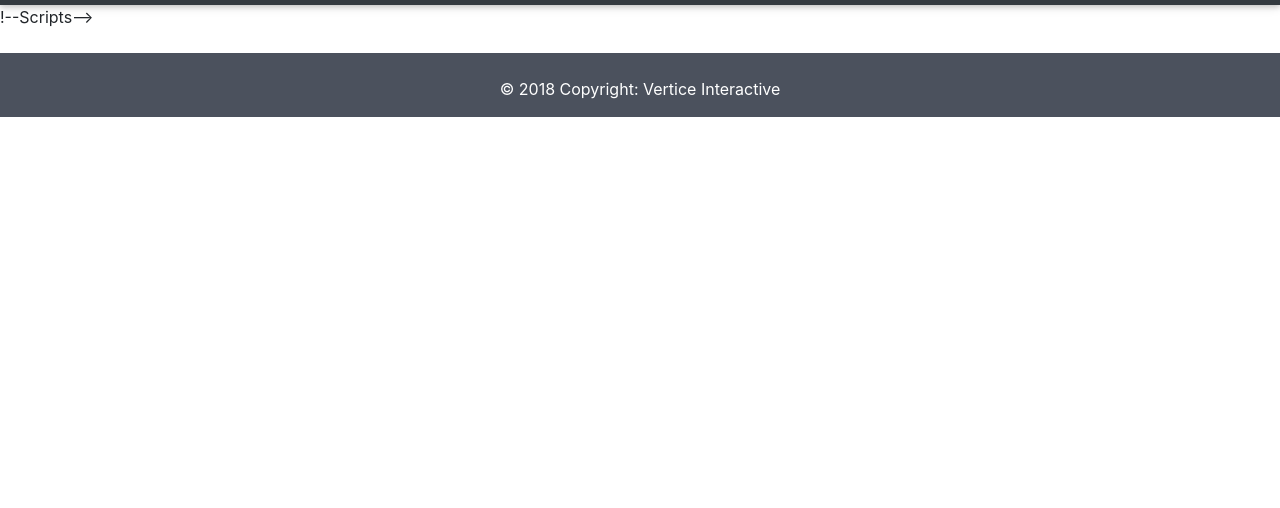
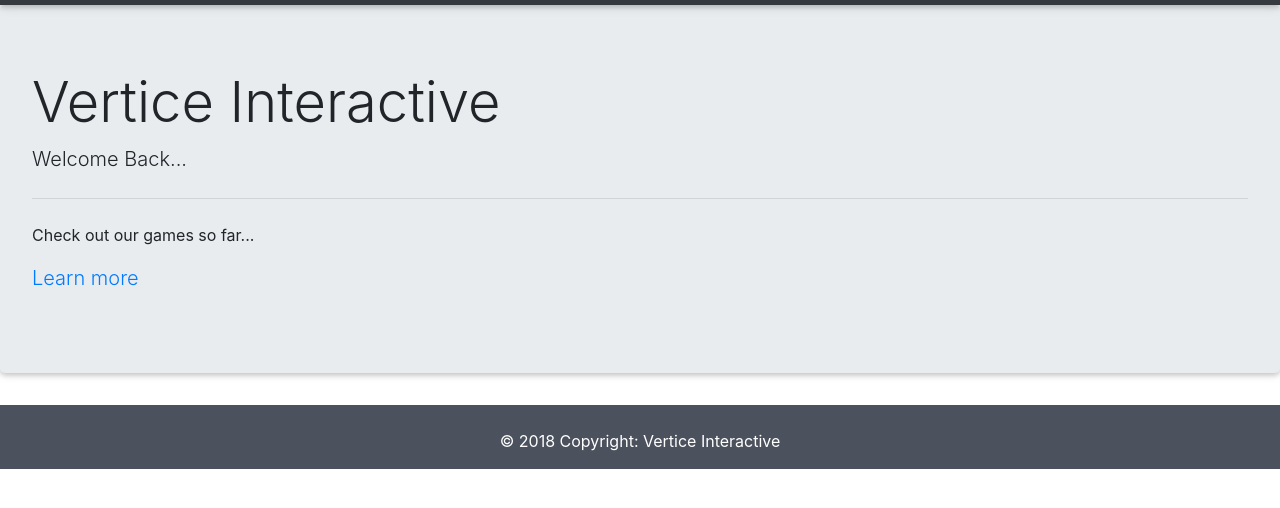
Before and after one commit to danielroberts108/visite, a plain HTML site: page index.html in a window 1280 px wide. Shown: the part 54-562 px from the top of the page. Drawn offline with nearby package versions, Linux system fonts and the light colour scheme.

Commit message:
Comments Corrections

```diff
--- a/index.html
+++ b/index.html
@@ -18,6 +18,7 @@
     <title>Home</title>
 </head>
 <body>
+
     <!--NavBar-->
     <nav class="navbar navbar-expand-lg navbar-dark bg-dark">
         <a class="navbar-brand" href="#"><img src="images/logo.png" alt="logo" height="32" width="32"></a>
@@ -49,11 +50,23 @@
     </nav>
     <!--/NavBar-->
 
+    <!--Title-->
+    <div class="jumbotron">
+        <h1 class="display-4">Vertice Interactive</h1>
+        <p class="lead">Welcome Back...</p>
+        <hr class="my-4">
+        <p>Check out our games so far...</p>
+        <p class="lead">
+            <a href="games.html">Learn more</a>
+        </p>
+    </div>
+    <!--/Title-->
+
     <!--Scripts-->
     <script src="https://code.jquery.com/jquery-3.2.1.slim.min.js" integrity="sha384-KJ3o2DKtIkvYIK3UENzmM7KCkRr/rE9/Qpg6aAZGJwFDMVNA/GpGFF93hXpG5KkN" crossorigin="anonymous"></script>
     <script src="https://cdnjs.cloudflare.com/ajax/libs/popper.js/1.12.9/umd/popper.min.js" integrity="sha384-ApNbgh9B+Y1QKtv3Rn7W3mgPxhU9K/ScQsAP7hUibX39j7fakFPskvXusvfa0b4Q" crossorigin="anonymous"></script>
     <script src="https://maxcdn.bootstrapcdn.com/bootstrap/4.0.0/js/bootstrap.min.js" integrity="sha384-JZR6Spejh4U02d8jOt6vLEHfe/JQGiRRSQQxSfFWpi1MquVdAyjUar5+76PVCmYl" crossorigin="anonymous"></script>
-    !--Scripts-->
+    <!--Scripts-->
 
 </body>
 <footer class="page-footer stylish-color pt-4 mt-4 footer-copyright py-3 text-center">
```
Also changed, not shown: about.html (+1 -1 lines), daniel.html (+1 -1 lines), games.html (+1 -1 lines), rees.html (+1 -1 lines).
